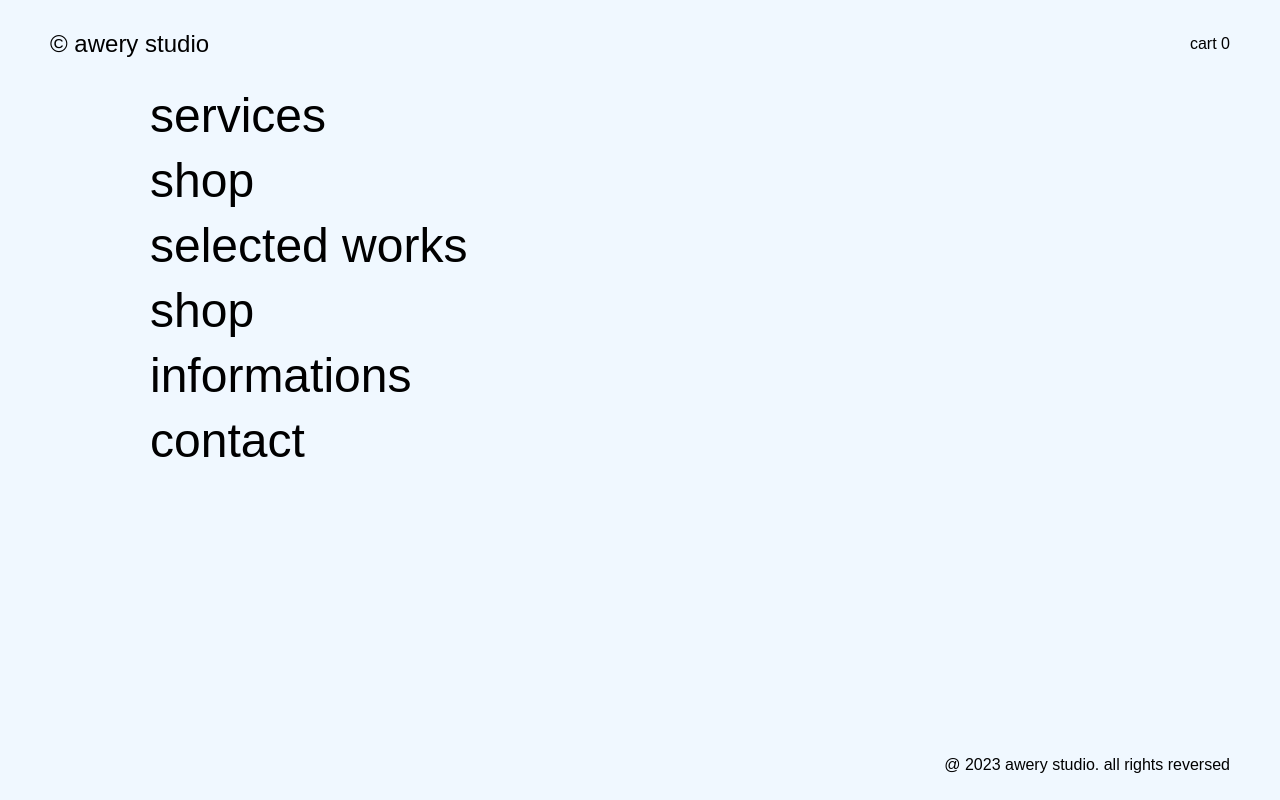
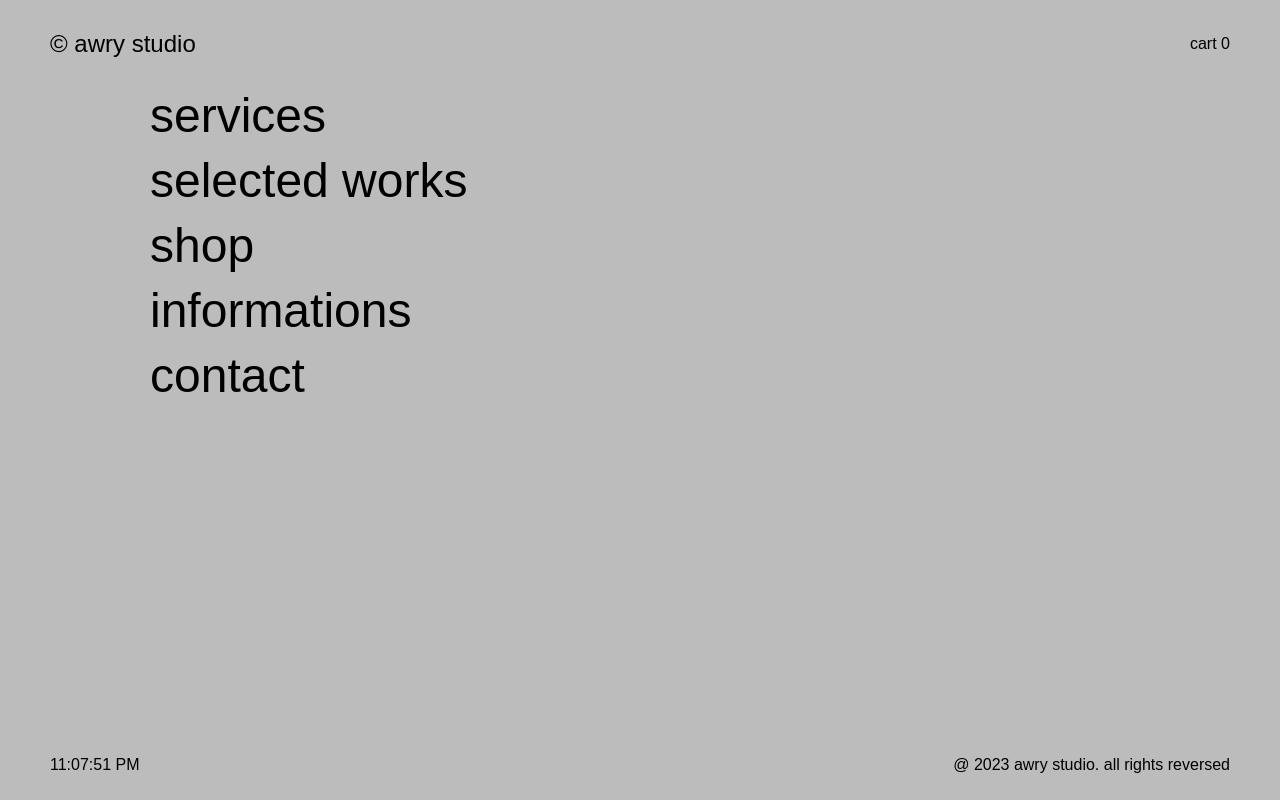
Before and after one commit to reirivera/AWRY, a plain HTML site: page index.html in a window 1280 px wide. Drawn offline with Linux system fonts and the light colour scheme.

Commit message:
css home v2

```diff
--- a/index.html
+++ b/index.html
@@ -1,14 +1,14 @@
 <!DOCTYPE html>
 <html>
 <head>
-  <title>Awery studio</title>
+  <title>Awry studio</title>
   <link rel="stylesheet" href="styles.css">
 </head>
 <body>
   <div class="container">
 
     <nav>
-      <h1 class="title">© awery studio</h1>
+      <h1 class="title">© awry studio</h1>
       <div id="cart">
         <a href="checkout.html">
           cart <span id="cart-count">0</span>
@@ -17,17 +17,30 @@
     </nav>
     <div class="second_nav">
       <a class="links-home" href="services.html">services</a>
-      <a class="links-home" href="madonnaTee.html">shop</a>
       <a class="links-home" href="works.html">selected works</a>
       <a class="links-home" href="madonnaTee.html">shop</a>
       <a class="links-home" href="information.html">informations</a>
       <a class="links-home" href="conatact.html">contact</a>
     </div>
-   <p class="licence">
-    @ 2023 awery studio. all rights reversed
-   </p>
+<div class="bottom-home">
+        <p id="time"></p>
+        <p class="licence">
+          @ 2023 awry studio. all rights reversed
+        </p>
+</div>
+
 
     <script src="script.js"></script>
+    <script>
+  function updateTime() {
+      var currentTime = new Date();
+      var timeElement = document.getElementById("time");
+      timeElement.textContent = currentTime.toLocaleTimeString();
+    }
+
+    // Update the time every second
+    setInterval(updateTime, 1000);
+    </script>
 
   </div>
 
--- a/styles.css
+++ b/styles.css
@@ -1,10 +1,11 @@
 body{
     margin: 0;
     font-family:Arial, Helvetica, sans-serif;
-    background-color: aliceblue;
+    background-color: #BCBCBC;
 }
 .container{
     display: flex;
+    justify-content: space-around;
     flex-direction: column;
     padding: 10px 50px 10px 50px;
 }
@@ -24,6 +25,7 @@ nav{
     flex-direction: column;
     padding-left: 100px;
     font-size: 3em;
+    width: 50%;
 }
 
 .links-home{
@@ -32,14 +34,28 @@ nav{
 
 .links-home:hover{
     text-decoration: line-through;
+    text-decoration-thickness: 50px;
 }
 .title{
     font-size: 3m;
     font-weight: 200;
 }
 
+.bottom-home{
+   bottom: 10px;
+   display: flex;
+   justify-content: space-between;
+
+}
+
+#time{
+    position: fixed;
+    bottom: 10px;
+    left: 50px;
+}
+
 .licence{
-    position: absolute;
-   bottom: 10px;
-   right: 50px;
+    position: fixed;
+    bottom: 10px;
+    right: 50px;
 }
```
